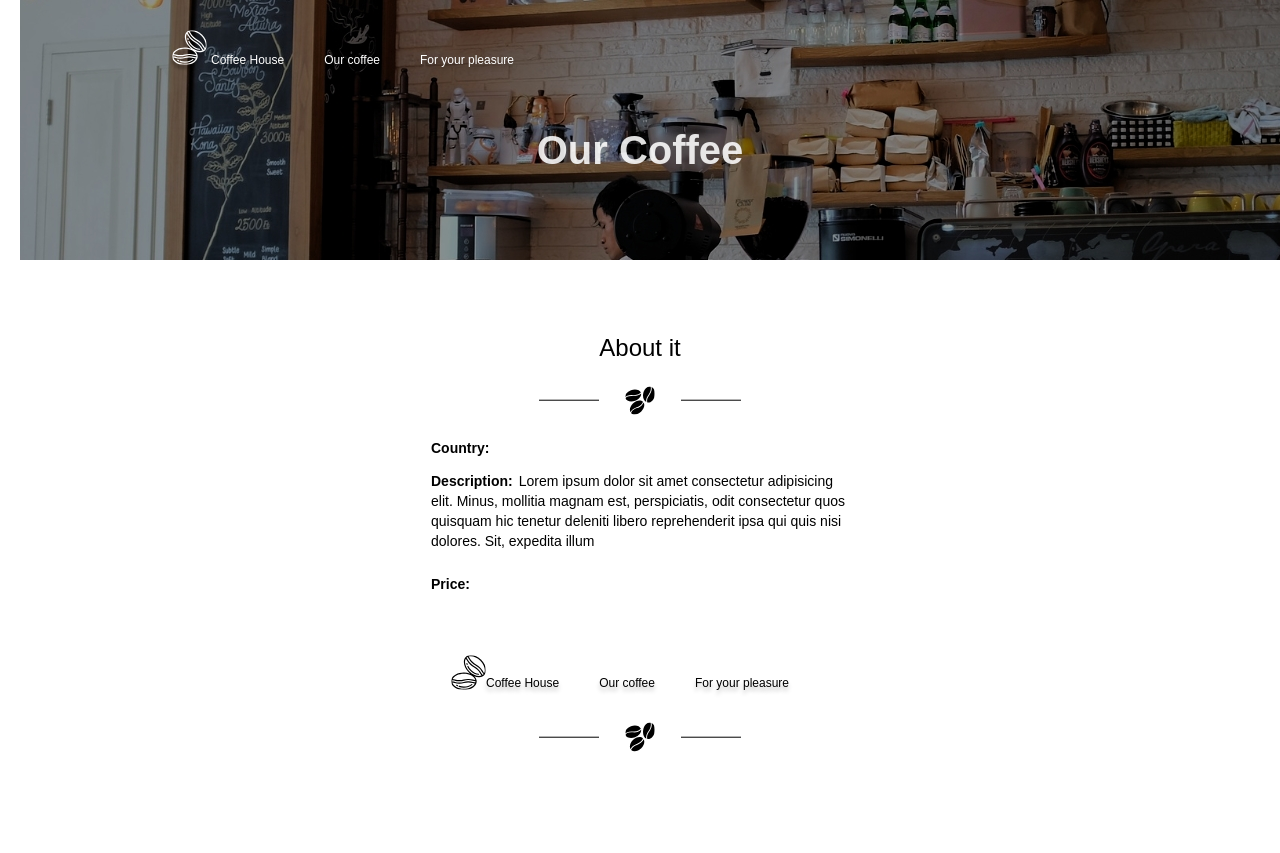
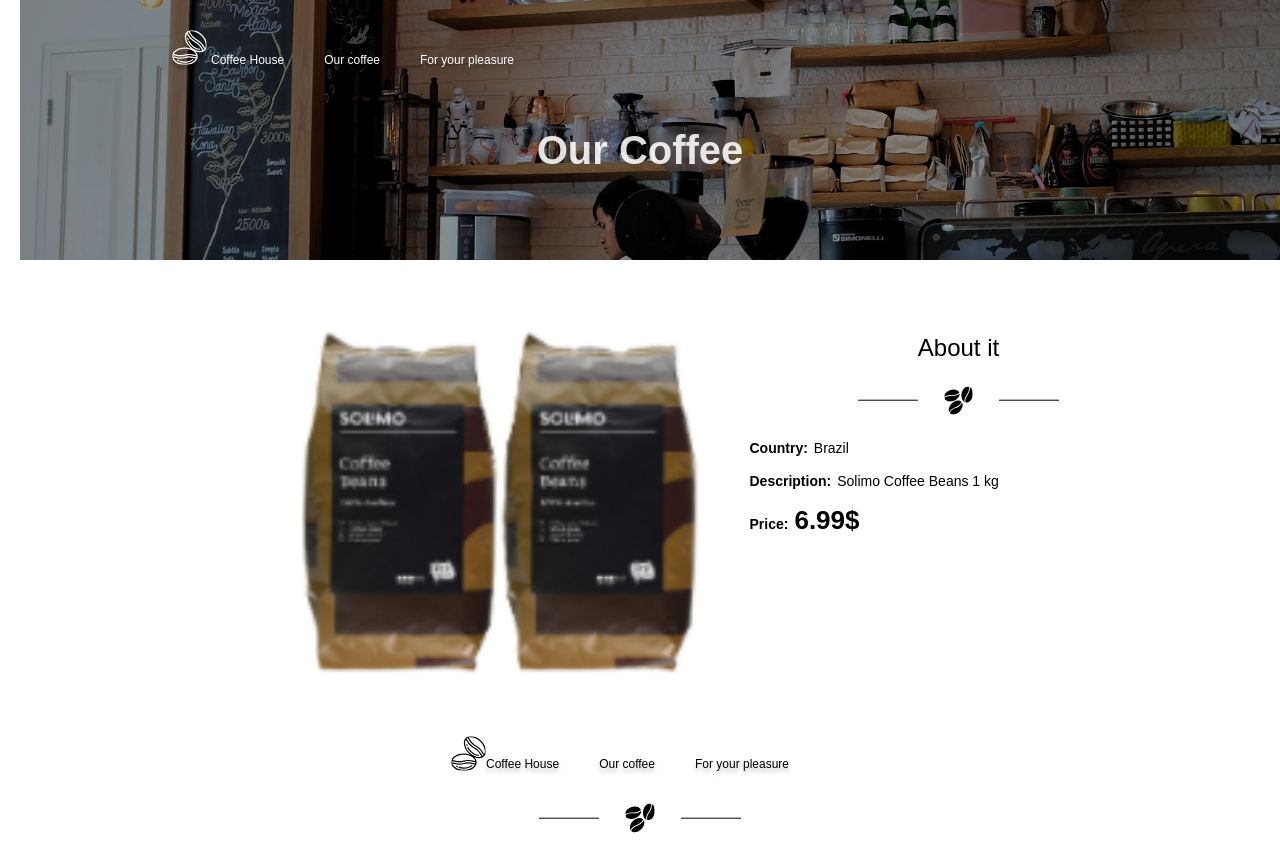
Before and after one commit to MEDOYED/coffee-shop, a React (Vite) app: page /product/1 in a window 1280 px wide. Shown: the top 853 px of the page. Before the commit the page ends 800 px from the top, so only its background shows below. Built offline with nearby package versions, Linux system fonts and the light colour scheme; a web font is replaced by a local one.

Commit message:
feat(SectionAboutProject): connect the correct data to component

```diff
--- a/src/shared/data/dataProductCard.js
+++ b/src/shared/data/dataProductCard.js
@@ -9,6 +9,7 @@
     description: "Solimo Coffee Beans 1 kg",
     country: "Brazil",
     price: "6.99$",
+    alt: "Solimo Coffee Beans from Brazil, 1 kg",
   },
   {
     id: 2,
@@ -16,6 +17,7 @@
     description: "Presto Coffee Beans 2 kg",
     country: "Kenya",
     price: "9.99$",
+    alt: "Presto Coffee Beans from Kenya, 2 kg",
   },
   {
     id: 3,
@@ -23,6 +25,7 @@
     description: "AROMISTICO Coffee 1 kg",
     country: "Columbia",
     price: "6.99$",
+    alt: "Aromistico Coffee from Columbia, 1 kg",
   },
   {
     id: 4,
@@ -30,6 +33,7 @@
     description: "AROMISTICO Coffee 1 kg",
     country: "Brazil",
     price: "11.99$",
+    alt: "Aromistico Coffee from Brazil, 1 kg",
   },
   {
     id: 5,
@@ -37,6 +41,7 @@
     description: "Solimo Coffee Beans 1 kg",
     country: "Kenya",
     price: "10.99$",
+    alt: "Solimo Coffee Beans from Kenya, 1 kg",
   },
   {
     id: 6,
@@ -44,6 +49,7 @@
     description: "Presto Coffee Beans 2 kg",
     country: "Columbia",
     price: "13.99$",
+    alt: "Presto Coffee Beans from Columbia, 2 kg",
   },
 ];
 
--- a/src/widgets/SectionAboutProduct/SectionAboutProduct.jsx
+++ b/src/widgets/SectionAboutProduct/SectionAboutProduct.jsx
@@ -1,31 +1,40 @@
+import { useParams } from "react-router-dom";
+
 import BlackBeen from "../../shared/ui/black-been/black-been";
+
+import dataProductCard from "../../shared/data/dataProductCard";
 
 import "./SectionAboutProduct.scss";
 
 const SectionAboutProduct = () => {
+  const { id } = useParams();
+
+  const cardDataByID = dataProductCard.find(item => item.id === Number(id));
+
   return (
     <div className="container product-about-it">
-      {/* <img className="product-about-it__img" src={src} alt="" /> */}
+      <img
+        className="product-about-it__img"
+        src={cardDataByID?.src}
+        alt={cardDataByID?.alt}
+      />
       <div className="product-about-it__content">
         <h2 className="product-about-it__title">About it</h2>
         <BlackBeen />
         <div className="product-about-it__country">
           <span className="product-about-it__country--bold">Country:</span>
-          {/* {country} */}
+          {cardDataByID?.country}
         </div>
         <p className="product-about-it__description">
           <span className="product-about-it__description--bold">
             Description:
           </span>
-          Lorem ipsum dolor sit amet consectetur adipisicing elit. Minus,
-          mollitia magnam est, perspiciatis, odit consectetur quos quisquam hic
-          tenetur deleniti libero reprehenderit ipsa qui quis nisi dolores. Sit,
-          expedita illum
+          {cardDataByID?.description}
         </p>
         <div className="product-about-it__price">
           Price:
           <span className="product-about-it__price--second-word">
-            {/* {price} */}
+            {cardDataByID?.price}
           </span>
         </div>
       </div>
```
